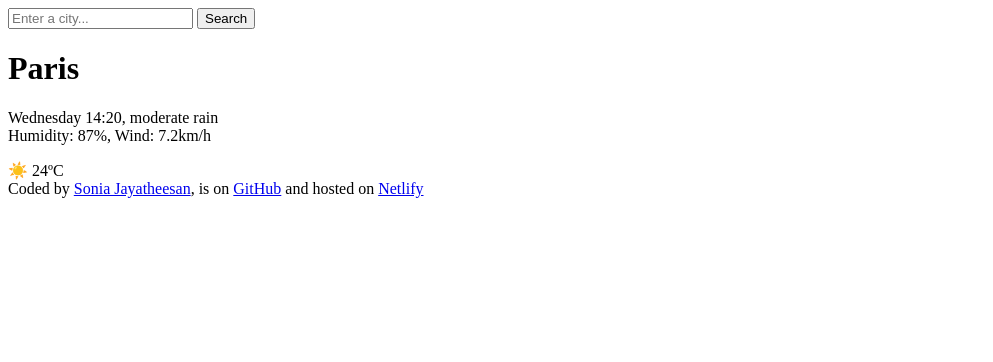
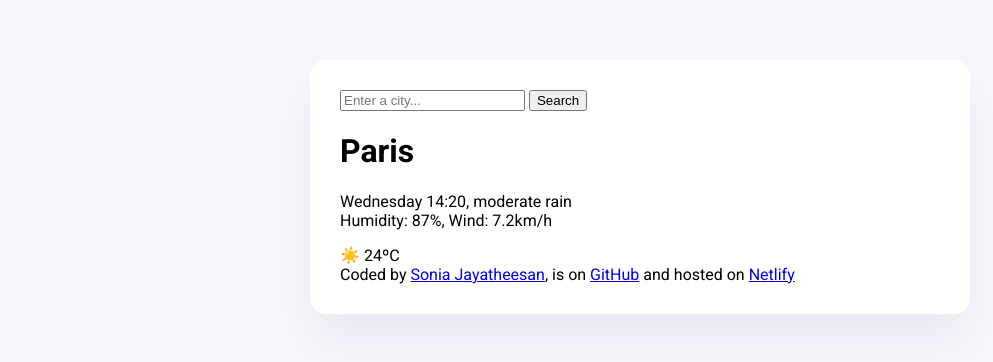
Before and after one commit to SoniaJayat/weather-project, a plain HTML site: page index.html in a window 1280 px wide. Shown: the whole page, without its empty margins (0-993 px from the left). Drawn offline with Linux system fonts and the light colour scheme.

Commit message:
Styled the main container and added a custom font

```diff
--- a/index.html
+++ b/index.html
@@ -4,9 +4,17 @@
     <meta charset="UTF-8" />
     <meta http-equiv="X-UA-Compatible" content="IE=edge" />
     <meta name="viewport" content="width=device-width, initial-scale=1.0" />
+    <link rel="preconnect" href="https://fonts.googleapis.com" />
+    <link rel="preconnect" href="https://fonts.gstatic.com" crossorigin />
+    <link
+      href="https://fonts.googleapis.com/css2?family=Roboto:ital,wght@0,100;0,300;0,400;0,500;0,700;0,900;1,100;1,300;1,400;1,500;1,700;1,900&display=swap"
+      rel="stylesheet"
+    />
+    <link rel="stylesheet" href="src/styles.css" />
     <title>Weather Project</title>
   </head>
   <body>
+    <div class="app">
       <header>
         <form>
           <input type="search" placeholder="Enter a city..." required />
@@ -14,13 +22,15 @@
         </form>
       </header>
       <main>
+        <div>
           <h1>Paris</h1>
           <p>
             Wednesday 14:20, moderate rain
             <br />
             Humidity: 87%, Wind: 7.2km/h
           </p>
-      ☀️ 24ºC
+        </div>
+        <div>☀️ 24ºC</div>
       </main>
 
       <footer>
@@ -36,6 +46,7 @@
           Netlify</a
         >
       </footer>
+    </div>
     <script src="script.js"></script>
   </body>
 </html>
--- a/src/styles.css
+++ b/src/styles.css
@@ -0,0 +1,13 @@
+body {
+  background: #f9f7fd;
+  font-family: "Roboto", sans-serif;
+}
+
+.app {
+  background: white;
+  max-width: 600px;
+  margin: 60px auto;
+  padding: 30px;
+  box-shadow: 0 30px 50px rgba(65, 50, 100, 0.08);
+  border-radius: 16px;
+}
```
Lines whose indentation alone changed are shown as unchanged.
